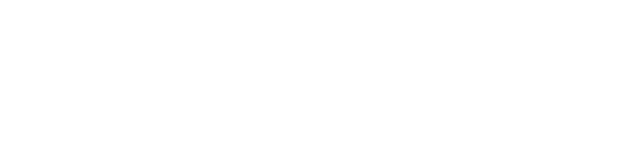
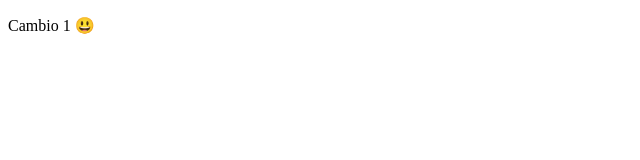
Before and after one commit to ElizaOwO/Application-Web-Design, a plain HTML site: page index.html in a window 1280 px wide. Shown: the whole page, without its empty margins (0-640 px from the left). Drawn offline with Linux system fonts and the light colour scheme.

Commit message:
Cambio 1 en index

```diff
--- a/index.html
+++ b/index.html
@@ -8,5 +8,9 @@
 </head>
 <body>
 
+    <p>
+        Cambio 1 😃
+    </p>
+
 </body>
 </html>
```
